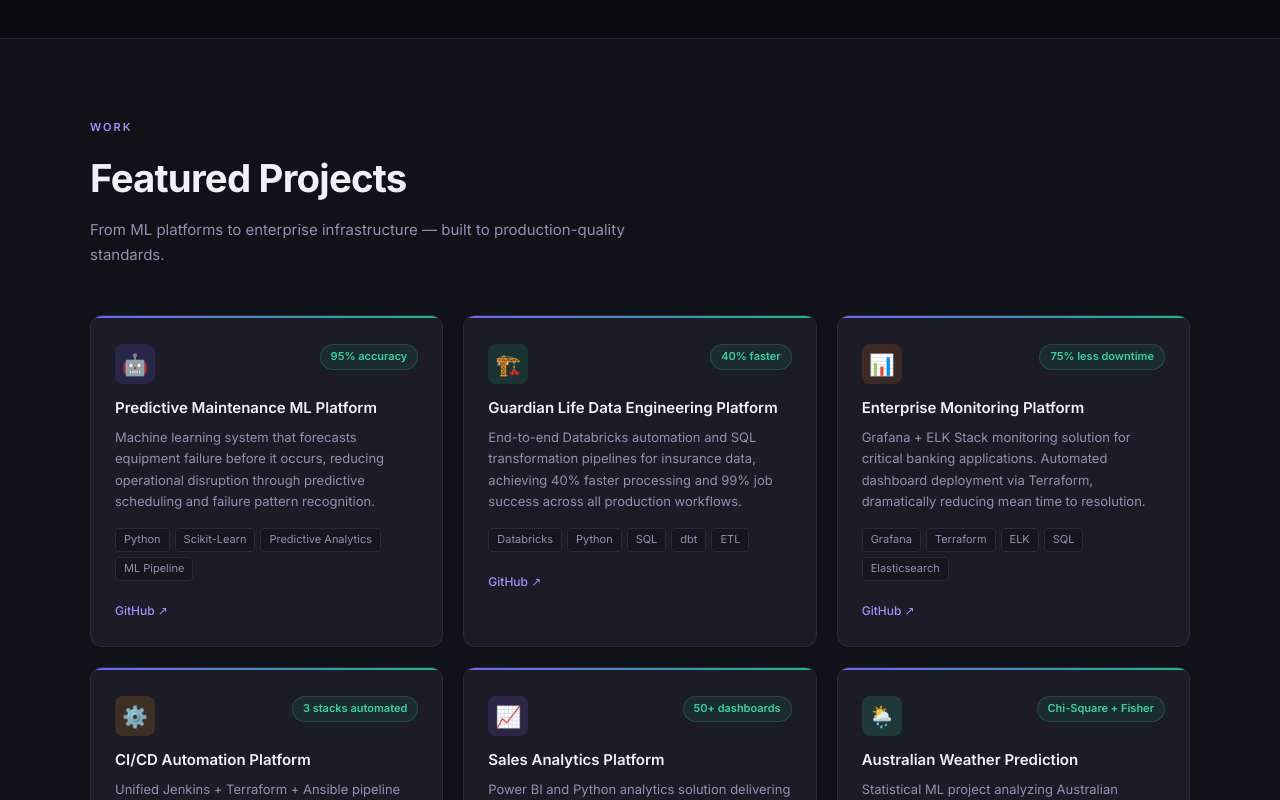
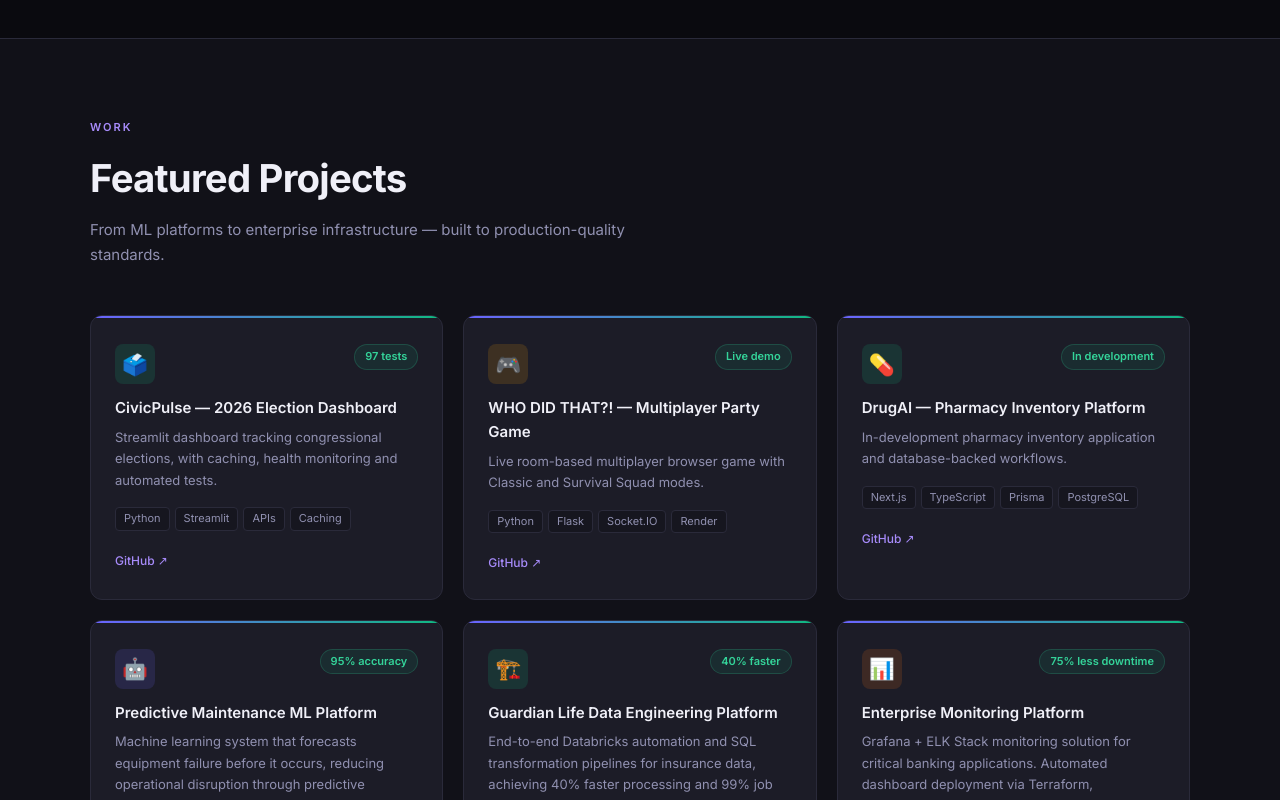
Before and after one commit to Dav-lopez/-jesutoba-portfolio, a Next.js app: page / in a window 1280 px wide. Shown: the part 3499-4299 px from the top of the page. Built offline with nearby package versions, Linux system fonts and the light colour scheme; no server answers.

Commit message:
feat: add three real projects and expand engineering skills

```diff
--- a/src/data/index.ts
+++ b/src/data/index.ts
@@ -1,6 +1,10 @@
 import type { Project, Experience, Skill } from "@/types";
 
 export const projects: Project[] = [
+  {"id":"civicpulse-2026","title":"CivicPulse — 2026 Election Dashboard","description":"Streamlit dashboard tracking congressional elections, with caching, health monitoring and automated tests.","stat":"97 tests","icon":"🗳️","tags":["Python","Streamlit","APIs","Caching"],"github":"https://github.com/Dav-lopez/mid-elections","category":"data","challenge":"Build reliable user-facing software for a real operational use case.","solution":"Developing and testing application workflows with modern web and data engineering tools.","impact":["Project repository available for technical review"]},
+  {"id":"who-did-that","title":"WHO DID THAT?! — Multiplayer Party Game","description":"Live room-based multiplayer browser game with Classic and Survival Squad modes.","stat":"Live demo","icon":"🎮","tags":["Python","Flask","Socket.IO","Render"],"github":"https://github.com/Dav-lopez/who-did-that","category":"devops","challenge":"Build reliable user-facing software for a real operational use case.","solution":"Developing and testing application workflows with modern web and data engineering tools.","impact":["Project repository available for technical review"]},
+  {"id":"drugai","title":"DrugAI — Pharmacy Inventory Platform","description":"In-development pharmacy inventory application and database-backed workflows.","stat":"In development","icon":"💊","tags":["Next.js","TypeScript","Prisma","PostgreSQL"],"github":"https://github.com/Dav-lopez/drugai","category":"data","challenge":"Build reliable user-facing software for a real operational use case.","solution":"Developing and testing application workflows with modern web and data engineering tools.","impact":["Project repository available for technical review"]},
+
   {
     id: "predictive-maintenance",
     title: "Predictive Maintenance ML Platform",
@@ -9,7 +13,7 @@ export const projects: Project[] = [
     stat: "95% accuracy",
     icon: "🤖",
     tags: ["Python", "Scikit-Learn", "Predictive Analytics", "ML Pipeline"],
-    github: "https://github.com/Dav-lopezlio",
+    github: "https://github.com/Dav-lopez",
     category: "ml",
     challenge:
       "Equipment failures caused unplanned operational disruptions and inefficient maintenance scheduling, leading to costly downtime.",
@@ -29,7 +33,7 @@ export const projects: Project[] = [
     stat: "40% faster",
     icon: "🏗️",
     tags: ["Databricks", "Python", "SQL", "dbt", "ETL"],
-    github: "https://github.com/Dav-lopezlio",
+    github: "https://github.com/Dav-lopez",
     category: "data",
     challenge:
       "Legacy workflows and manual data processing increased operational effort and caused reporting inconsistencies across business units.",
@@ -49,7 +53,7 @@ export const projects: Project[] = [
     stat: "75% less downtime",
     icon: "📊",
     tags: ["Grafana", "Terraform", "ELK", "SQL", "Elasticsearch"],
-    github: "https://github.com/Dav-lopezlio",
+    github: "https://github.com/Dav-lopez",
     category: "obs",
     challenge:
       "Banking application incidents had slow detection and resolution times due to lack of centralized observability across distributed services.",
@@ -69,7 +73,7 @@ export const projects: Project[] = [
     stat: "3 stacks automated",
     icon: "⚙️",
     tags: ["Jenkins", "Terraform", "Ansible", "GitHub API", "CI/CD"],
-    github: "https://github.com/Dav-lopezlio",
+    github: "https://github.com/Dav-lopez",
     category: "devops",
     challenge:
       "Multiple application stacks required separate, manual deployment processes with inconsistent branch protection and repository standards.",
@@ -89,7 +93,7 @@ export const projects: Project[] = [
     stat: "50+ dashboards",
     icon: "📈",
     tags: ["Power BI", "Python", "SQL", "Analytics", "Reporting"],
-    github: "https://github.com/Dav-lopezlio",
+    github: "https://github.com/Dav-lopez",
     category: "sales",
     challenge:
       "Sales leadership lacked real-time visibility into KPIs and revenue trends, relying on manually compiled spreadsheet reports.",
@@ -109,7 +113,7 @@ export const projects: Project[] = [
     stat: "Chi-Square + Fisher",
     icon: "🌦️",
     tags: ["R", "Statistical Analysis", "ML", "Data Cleaning"],
-    github: "https://github.com/Dav-lopezlio",
+    github: "https://github.com/Dav-lopez",
     category: "weather",
     challenge:
       "Identifying which weather variables were statistically significant predictors of rainfall in a large, messy real-world dataset.",
@@ -173,11 +177,11 @@ export const skills: Skill[] = [
   },
   {
     category: "Software Engineering",
-    skills: ["C#", ".NET", "Java", "REST APIs", "R", "Node.js"],
+    skills: ["C#", ".NET", "Java", "REST APIs", "R", "Node.js", "TypeScript", "Next.js", "React"],
   },
   {
     category: "Cloud & Platform",
-    skills: ["Terraform", "Docker", "Kubernetes", "AWS", "Jenkins", "Ansible"],
+    skills: ["Terraform", "Docker", "Kubernetes", "AWS", "Jenkins", "Ansible", "Vercel", "Render"],
   },
   {
     category: "Observability",
```
